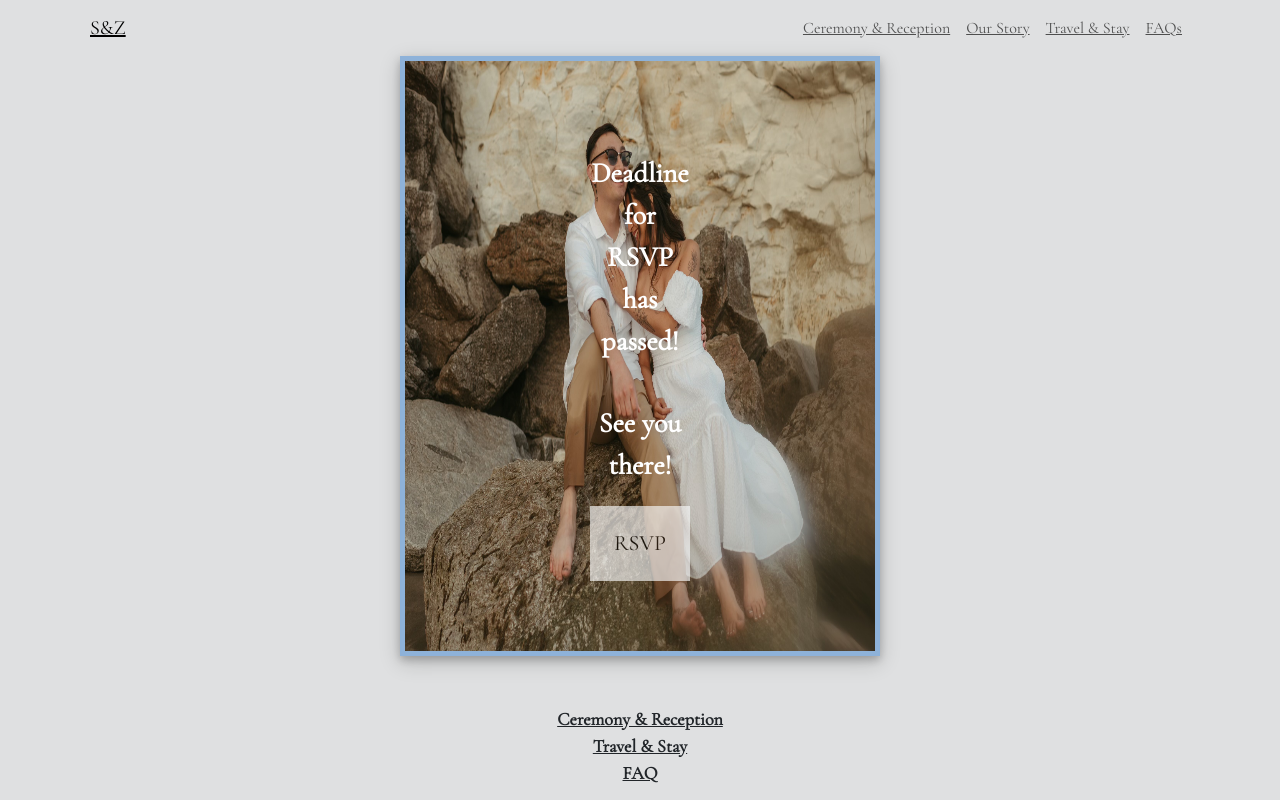
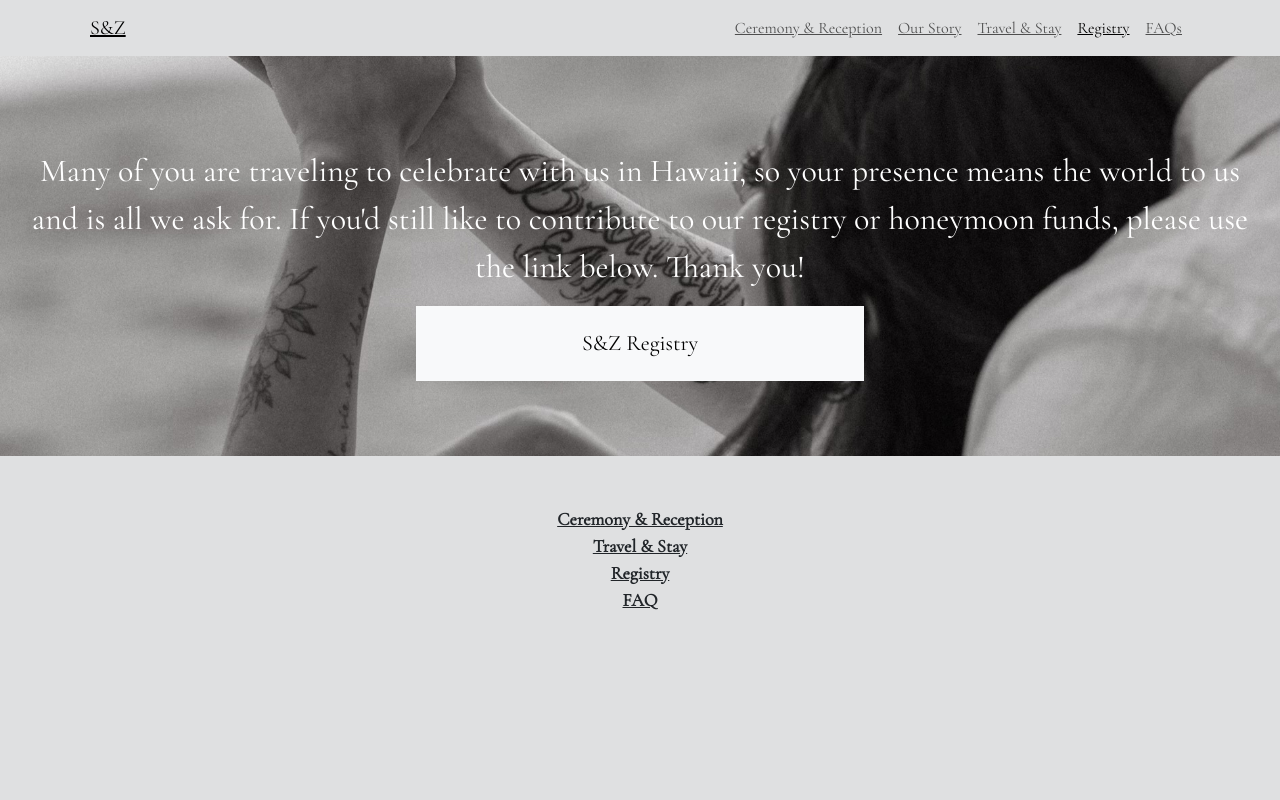
Before and after one commit to cbonoan/SiennaZachWeddingWebsite, a React (Vite) app: page /registry in a window 1280 px wide. Built offline with nearby package versions, Linux system fonts and the light colour scheme.

Commit message:
adding registry page

```diff
--- a/src/components/CustomNavbar/CustomNavbar.tsx
+++ b/src/components/CustomNavbar/CustomNavbar.tsx
@@ -3,7 +3,7 @@ import Container from "react-bootstrap/Container";
 import Nav from "react-bootstrap/Nav";
 import Navbar from "react-bootstrap/Navbar";
 import { Link, useLocation } from "react-router-dom";
-import '../../styles/CustomNavbar/CustomNavbar.scss';
+import "../../styles/CustomNavbar/CustomNavbar.scss";
 import NavLink from "./NavLink";
 import Toggle from "./Toggle";
 
@@ -15,31 +15,27 @@ const CustomNavbar = () => {
 
   const onToggle = (expanded: boolean) => {
     setExpanded(expanded);
-    }
+  };
 
   const handleMenuClose = () => {
     setExpanded(false);
-    }
+  };
 
   return (
     <>
-            <Navbar
-                expand="lg"
-                expanded={expanded}
-                onToggle={onToggle}
-            >
+      <Navbar expand="lg" expanded={expanded} onToggle={onToggle}>
         <Container>
           <Navbar.Brand onClick={handleMenuClose}>
             <Link to="/">S&Z</Link>
           </Navbar.Brand>
           <Navbar.Toggle aria-controls="navbar-nav">
-                        <Toggle isOpen={expanded}/>
+            <Toggle isOpen={expanded} />
           </Navbar.Toggle>
           <Navbar.Collapse id="navbar-nav">
             <Nav className="ms-auto">
               <NavLink
                 handleMenuClose={handleMenuClose}
-                                active={pathname === "/ceremony-reception" || pathname === '/'}
+                active={pathname === "/ceremony-reception" || pathname === "/"}
                 text="Ceremony & Reception"
                 path="/ceremony-reception"
               />
@@ -57,6 +53,12 @@ const CustomNavbar = () => {
               />
               <NavLink
                 handleMenuClose={handleMenuClose}
+                active={pathname === "/registry"}
+                text="Registry"
+                path="/registry"
+              />
+              <NavLink
+                handleMenuClose={handleMenuClose}
                 active={pathname === "/faqs"}
                 text="FAQs"
                 path="/faqs"
@@ -67,6 +69,6 @@ const CustomNavbar = () => {
       </Navbar>
     </>
   );
-}
+};
 
-export default CustomNavbar
+export default CustomNavbar;
--- a/src/components/Footer/Footer.tsx
+++ b/src/components/Footer/Footer.tsx
@@ -1,16 +1,17 @@
-import { Link } from 'react-router-dom';
-import '../../styles/Footer/Footer.scss';
+import { Link } from "react-router-dom";
+import "../../styles/Footer/Footer.scss";
 
 const Footer = () => {
   return (
     <>
-            <div id='footer-links-container'>
+      <div id="footer-links-container">
         <Link to="/ceremony-reception">Ceremony & Reception</Link>
         <Link to="/travel-stay">Travel & Stay</Link>
+        <Link to="/registry">Registry</Link>
         <Link to="/faqs">FAQ</Link>
       </div>
     </>
   );
-}
+};
 
 export default Footer;
--- a/src/components/RSVP/RSVP.tsx
+++ b/src/components/RSVP/RSVP.tsx
@@ -1,28 +1,23 @@
-import { Button, Image } from 'react-bootstrap';
-import '../../styles/RSVP/RSVP.scss';
+import { Button, Image } from "react-bootstrap";
+import "../../styles/RSVP/RSVP.scss";
 
-import RegistryImage from '../../assets/registry-img.jpg';
+import RegistryImage from "../../assets/registry-img.jpg";
 
 const RSVP = () => {
   return (
-        <div id='registry-container'>
-            <Image
-                id='registry-img'
-                src={RegistryImage}
-            />
-            <div id='registry-content'>
+    <div id="rsvp-container">
+      <Image id="rsvp-img" src={RegistryImage} />
+      <div id="rsvp-content">
         <span>Deadline for RSVP has passed!</span>
-                <span>
-                    See you there!
-                </span>
+        <span>See you there!</span>
         <div>
-                    <Button disabled variant='light'>
+          <Button disabled variant="light">
             RSVP
           </Button>
         </div>
       </div>
     </div>
   );
-}
+};
 
 export default RSVP;
--- /dev/null
+++ b/src/components/Registry/Registry.tsx
@@ -0,0 +1,25 @@
+import { Button } from "react-bootstrap";
+import "../../styles/Registry/Registry.scss";
+
+const Registry = () => {
+  return (
+    <div className="registry-content">
+      <span>
+        Many of you are traveling to celebrate with us in Hawaii, so your
+        presence means the world to us and is all we ask for. If you'd still
+        like to contribute to our registry or honeymoon funds, please use the
+        link below. Thank you!
+      </span>
+      <Button variant="light">
+        <a
+          href="https://withjoy.com/sienna-and-zachary-apr-25/registry"
+          target="_blank"
+        >
+          S&Z Registry
+        </a>
+      </Button>
+    </div>
+  );
+};
+
+export default Registry;
--- a/src/styles/RSVP/RSVP.scss
+++ b/src/styles/RSVP/RSVP.scss
@@ -1,21 +1,20 @@
-#registry-container {
+#rsvp-container {
   margin: 50px 5px;
   display: flex;
   position: relative;
   justify-content: center;
   align-items: center;
 
-    #registry-img {
+  #rsvp-img {
     position: absolute;
     left: 0;
     right: 0;
     width: 100%;
-        border: 5px solid #8EB2D9;
-        box-shadow: 0 4px 8px rgba(0, 0, 0, 0.2),
-              0 6px 20px rgba(0, 0, 0, 0.19);
+    border: 5px solid #8eb2d9;
+    box-shadow: 0 4px 8px rgba(0, 0, 0, 0.2), 0 6px 20px rgba(0, 0, 0, 0.19);
   }
 
-    #registry-content {
+  #rsvp-content {
     color: white;
     display: flex;
     flex-direction: column;
@@ -43,15 +42,15 @@
 }
 
 @media screen and (min-width: 992px) {
-    #registry-container {
+  #rsvp-container {
     height: 75vh;
     margin: 0 400px;
 
-        #registry-img {
+    #rsvp-img {
       height: 100%;
     }
 
-        #registry-content {
+    #rsvp-content {
       justify-content: center;
 
       span {
--- /dev/null
+++ b/src/styles/Registry/Registry.scss
@@ -0,0 +1,36 @@
+.registry-content {
+  background-image: url("../../assets/registry-img1.jpg");
+  background-size: cover;
+  background-position: center;
+  height: 50vh;
+  text-align: center;
+  display: flex;
+  flex-direction: column;
+  align-items: center;
+  justify-content: center;
+  color: white;
+
+  span {
+    padding: 15px;
+    font-size: 32px;
+  }
+
+  .btn {
+    padding: 20px 0;
+    width: 35%;
+    font-size: 22px;
+    border-radius: 0;
+  }
+}
+
+@media screen and (max-width: 992px) {
+  .registry-content {
+    height: 75vh;
+
+    span {
+      margin-left: 0;
+      font-weight: bold;
+      line-height: 1.2;
+    }
+  }
+}
```
Also changed, not shown: src/main.tsx (+21 -21 lines). Lines whose indentation alone changed are shown as unchanged.
